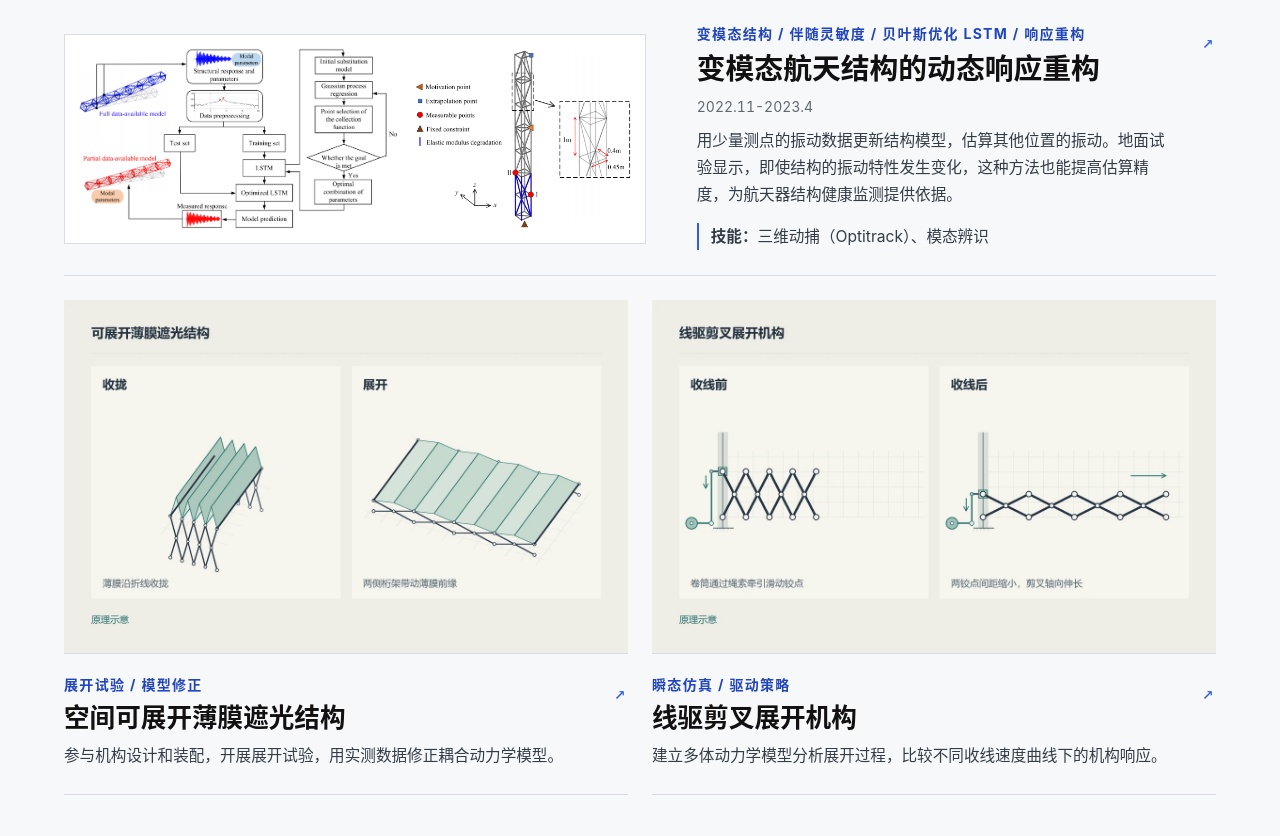
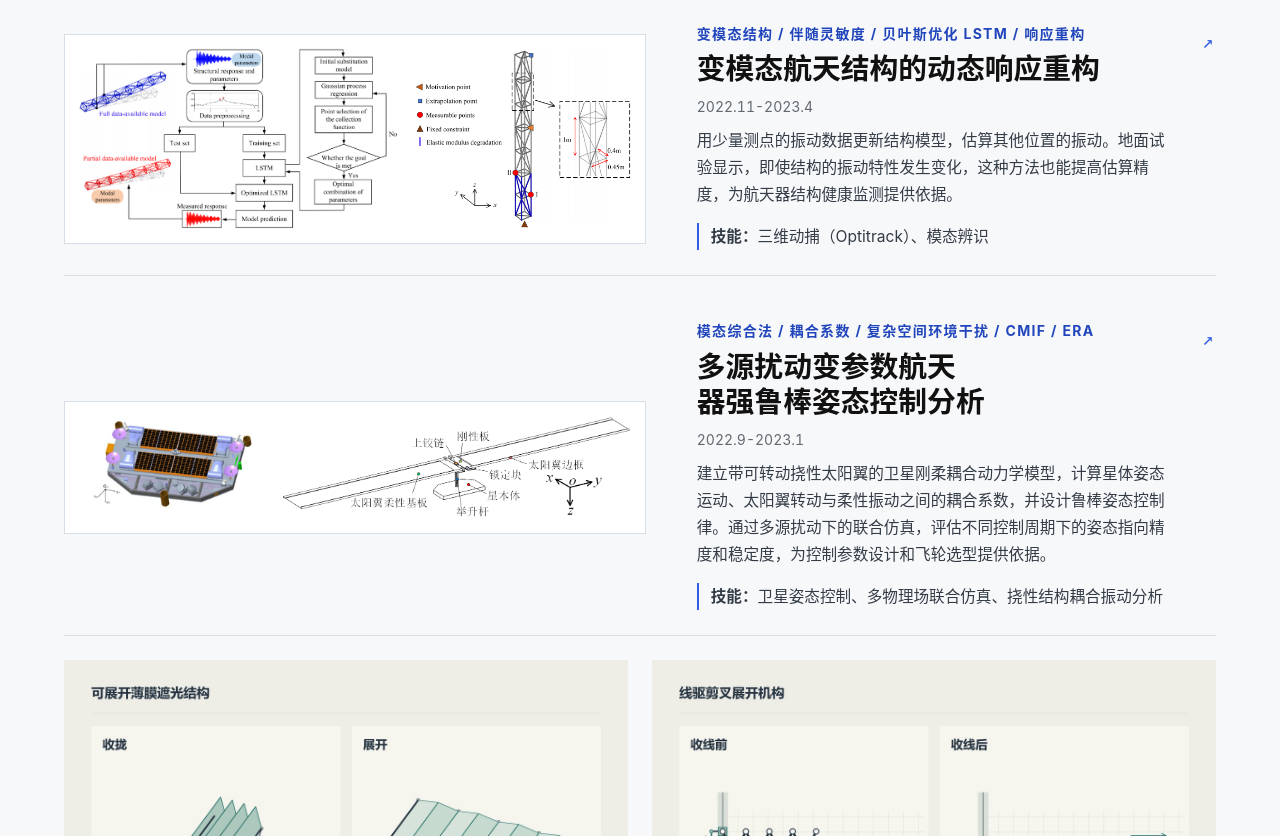
Before and after one commit to StarTruss/startruss.github.io, a plain HTML site: page index.html in a window 1280 px wide. Shown: the part 1245-2081 px from the top of the page. Drawn offline with Linux system fonts and the light colour scheme.

Commit message:
Add spacecraft attitude-control project

```diff
--- a/index.html
+++ b/index.html
@@ -71,7 +71,7 @@
         </article>
         <article class="project-card project-card-featured">
           <a class="project-link" href="https://doi.org/10.1016/j.ast.2025.110170" aria-labelledby="response-title response-paper" aria-describedby="response-period">
-            <div class="project-image response-composite">
+            <div class="project-image project-image-pair">
               <img src="response-method.png" width="1559" height="887" alt="动态响应重构的方法流程，包括数据预处理、LSTM 模型训练、参数优化与响应预测。" loading="lazy">
               <img src="response-structure.png" width="832" height="698" alt="桁架结构模型及激励点、测量点、响应外推点和局部弹性模量退化位置。" loading="lazy">
             </div>
@@ -81,6 +81,22 @@
               <p class="project-period" id="response-period"><time datetime="2022-11">2022.11</time>-<time datetime="2023-04">2023.4</time></p>
               <p class="project-summary">用少量测点的振动数据更新结构模型，估算其他位置的振动。地面试验显示，即使结构的振动特性发生变化，这种方法也能提高估算精度，为航天器结构健康监测提供依据。</p>
               <p class="project-skills"><strong>技能：</strong>三维动捕（Optitrack）、模态辨识</p>
+              <span class="card-arrow" aria-hidden="true">↗</span>
+            </div>
+          </a>
+        </article>
+        <article class="project-card project-card-featured">
+          <a class="project-link" href="https://aca.spacejournal.cn/article/doi/10.3969/j.issn.1674-1579.2024.01.008" aria-labelledby="attitude-title" aria-describedby="attitude-period">
+            <div class="project-image project-image-pair attitude-composite">
+              <img src="attitude-spacecraft.png" width="513" height="286" alt="卫星平台与太阳翼的三维模型" loading="lazy">
+              <img src="attitude-flexible-wing.png" width="996" height="303" alt="星本体、铰链和挠性太阳翼的连接示意图" loading="lazy">
+            </div>
+            <div class="project-card-copy">
+              <p class="eyebrow">模态综合法 / 耦合系数 / 复杂空间环境干扰 / CMIF / ERA</p>
+              <h3 id="attitude-title">多源扰动变参数航天器强鲁棒姿态控制分析</h3>
+              <p class="project-period" id="attitude-period"><time datetime="2022-09">2022.9</time>-<time datetime="2023-01">2023.1</time></p>
+              <p class="project-summary">建立带可转动挠性太阳翼的卫星刚柔耦合动力学模型，计算星体姿态运动、太阳翼转动与柔性振动之间的耦合系数，并设计鲁棒姿态控制律。通过多源扰动下的联合仿真，评估不同控制周期下的姿态指向精度和稳定度，为控制参数设计和飞轮选型提供依据。</p>
+              <p class="project-skills"><strong>技能：</strong>卫星姿态控制、多物理场联合仿真、挠性结构耦合振动分析</p>
               <span class="card-arrow" aria-hidden="true">↗</span>
             </div>
           </a>
--- a/styles.css
+++ b/styles.css
@@ -418,12 +418,16 @@ img {
   object-fit: contain;
 }
 
-.project-card-featured .response-composite {
+.project-card-featured .project-image-pair {
   display: grid;
-  grid-template-columns: minmax(0, 1.475fr) minmax(0, 1fr);
+  grid-template-columns: minmax(0, var(--first-image-width, 1.475fr)) minmax(0, 1fr);
   align-items: center;
   gap: .75rem;
   padding: .75rem;
+}
+
+.attitude-composite {
+  --first-image-width: .546fr;
 }
 
 .project-card-featured h3 {
@@ -835,7 +839,7 @@ img {
     gap: 0;
   }
 
-  .project-card-featured .response-composite {
+  .project-card-featured .project-image-pair {
     grid-template-columns: minmax(0, 1fr);
     gap: 1rem;
   }
```
Also changed, not shown: attitude-flexible-wing.png (added), attitude-spacecraft.png (added).
